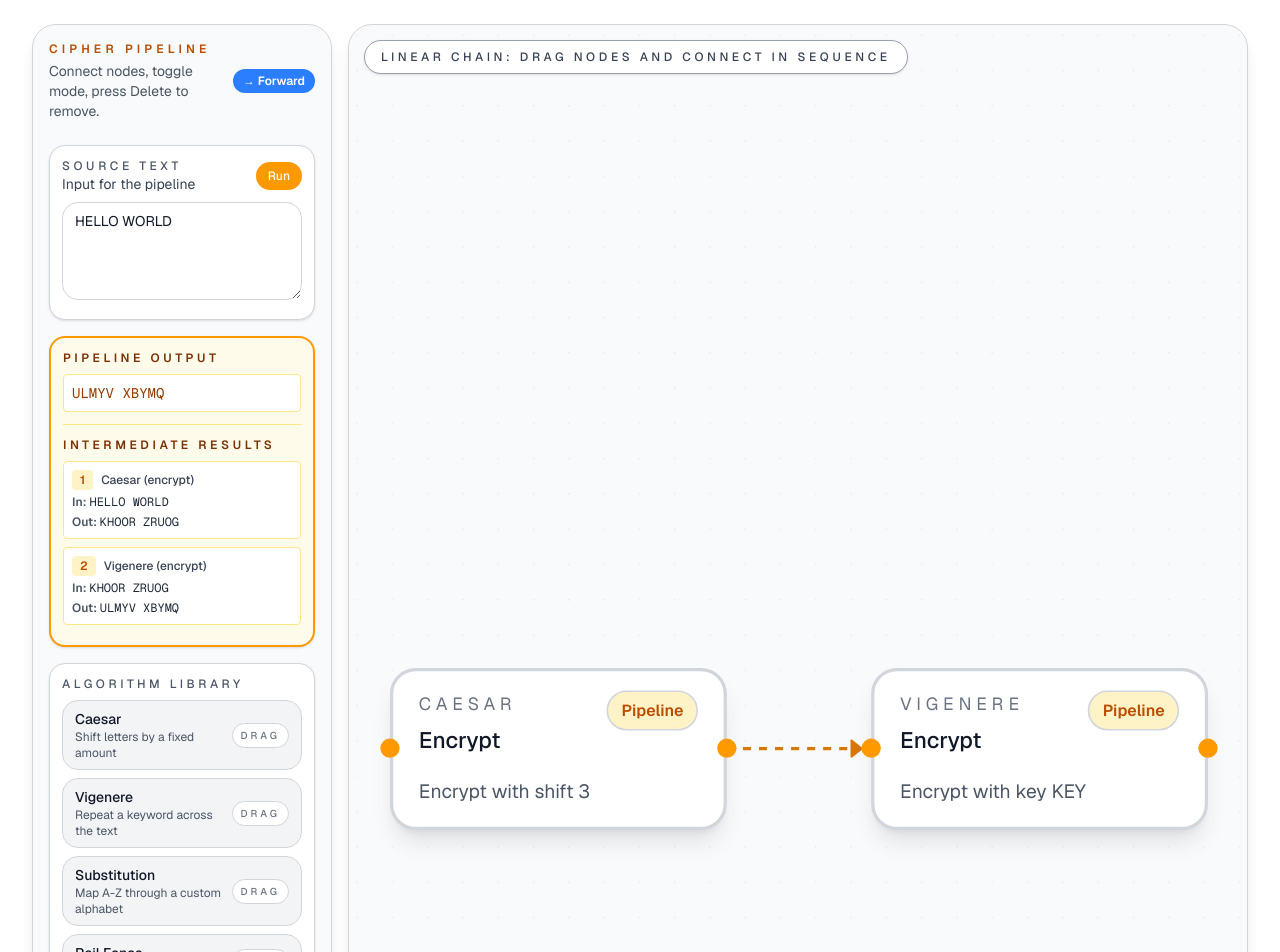
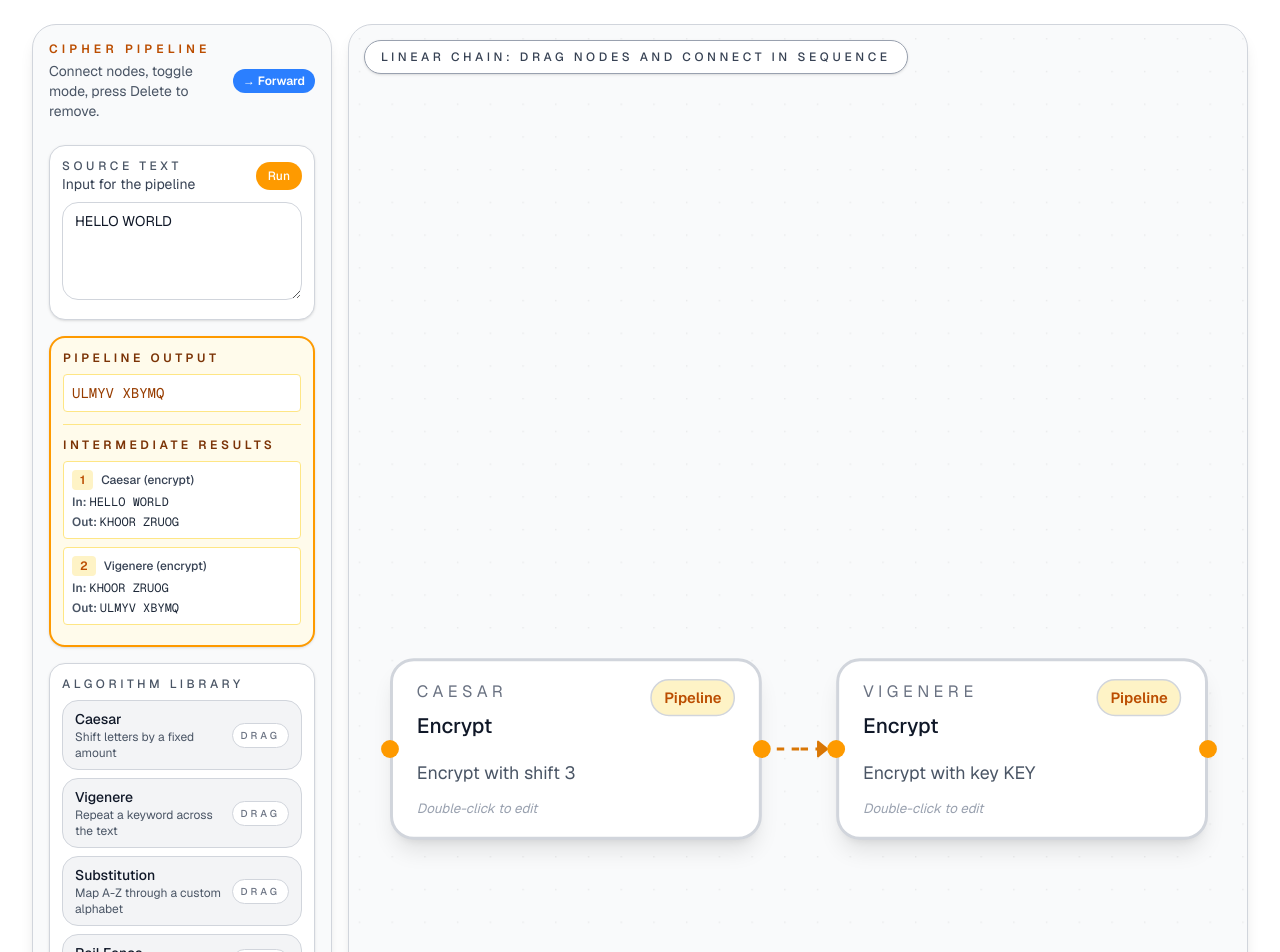
Before and after one commit to AdeelTahir-SE/VYRO_P1, a Next.js app: page / in a window 1280 px wide. Shown: the top 952 px of the page. Built offline with nearby package versions, Linux system fonts and the light colour scheme.

Commit message:
feat: add editing functionality for cipher nodes with parameter adjustments

```diff
--- a/src/components/cipher.tsx
+++ b/src/components/cipher.tsx
@@ -322,19 +322,128 @@ function identifyTerminalNodes(nodes: PipelineNode[], edges: PipelineEdge[]): Se
   return terminals;
 }
 
-function CipherNode({ data, selected }: NodeProps) {
+interface CipherNodeProps extends NodeProps {
+  editingNodeId?: string;
+  onStartEditing?: (nodeId: string) => void;
+  onSaveEdit?: (nodeId: string, params: NodeParams) => void;
+  onCancelEdit?: () => void;
+}
+
+function CipherNode({
+  data,
+  selected,
+  id,
+  editingNodeId,
+  onStartEditing,
+  onSaveEdit,
+  onCancelEdit,
+}: CipherNodeProps) {
   const nodeData = data as CipherNodeData;
+  const isEditing = editingNodeId === id;
+  const [editParams, setEditParams] = useState<NodeParams>(nodeData.params);
+
+  useEffect(() => {
+    if (!isEditing) return;
+
+    const handleKeyDown = (e: KeyboardEvent) => {
+      if (e.key === "Enter") {
+        e.preventDefault();
+        onSaveEdit?.(id, editParams);
+      } else if (e.key === "Escape") {
+        e.preventDefault();
+        onCancelEdit?.();
+      }
+    };
+
+    window.addEventListener("keydown", handleKeyDown);
+    return () => window.removeEventListener("keydown", handleKeyDown);
+  }, [isEditing, id, editParams, onSaveEdit, onCancelEdit]);
 
   return (
     <div
-      className={`rounded-2xl border-2 px-4 py-3 shadow-lg transition ${
-        selected
-          ? "border-amber-600 bg-amber-50 shadow-[0_0_0_2px_rgba(217,119,6,0.4)]"
-          : "border-gray-300 bg-white"
-      }`}
-      style={{ minWidth: 210 }}
+      className={`rounded-2xl border-2 px-4 py-3 shadow-lg transition ${isEditing ? "border-blue-500 bg-blue-50 shadow-[0_0_0_2px_rgba(59,130,246,0.4)]" : selected ? "border-amber-600 bg-amber-50 shadow-[0_0_0_2px_rgba(217,119,6,0.4)]" : "border-gray-300 bg-white"}`}
+      style={{ minWidth: 250 }}
+      onDoubleClick={() => onStartEditing?.(id)}
+      role="button"
+      title="Double-click to edit parameters"
     >
       <Handle type="target" position={Position.Left} className="h-3! w-3! border-none! bg-amber-500!" />
+      {isEditing ? (
+        <div className="space-y-2" onClick={(e) => e.stopPropagation()}>
+          <div>
+            <p className="text-[10px] uppercase tracking-[0.25em] text-gray-600 font-medium">Algorithm</p>
+            <p className="mt-1 text-xs font-semibold text-gray-900">{algorithmLabels[nodeData.algorithm]}</p>
+          </div>
+          {nodeData.algorithm === "caesar" && (
+            <label className="block space-y-1">
+              <p className="text-[10px] uppercase tracking-[0.25em] text-gray-600 font-medium">Shift</p>
+              <input
+                type="number"
+                value={editParams.shift}
+                onChange={(e) => setEditParams({ ...editParams, shift: Number(e.target.value) || 0 })}
+                className="w-full rounded border border-blue-300 bg-white px-2 py-1 text-xs text-gray-900 outline-none focus:border-blue-500 focus:ring-1 focus:ring-blue-500"
+                autoFocus
+              />
+            </label>
+          )}
+          {(nodeData.algorithm === "vigenere" || nodeData.algorithm === "columnar" || nodeData.algorithm === "xor") && (
+            <label className="block space-y-1">
+              <p className="text-[10px] uppercase tracking-[0.25em] text-gray-600 font-medium">Key</p>
+              <input
+                type="text"
+                value={editParams.key}
+                onChange={(e) => setEditParams({ ...editParams, key: e.target.value })}
+                className="w-full rounded border border-blue-300 bg-white px-2 py-1 text-xs text-gray-900 outline-none focus:border-blue-500 focus:ring-1 focus:ring-blue-500"
+                autoFocus
+              />
+            </label>
+          )}
+          {nodeData.algorithm === "railFence" && (
+            <label className="block space-y-1">
+              <p className="text-[10px] uppercase tracking-[0.25em] text-gray-600 font-medium">Rails</p>
+              <input
+                type="number"
+                min={2}
+                value={editParams.rails}
+                onChange={(e) => setEditParams({ ...editParams, rails: Number(e.target.value) || 2 })}
+                className="w-full rounded border border-blue-300 bg-white px-2 py-1 text-xs text-gray-900 outline-none focus:border-blue-500 focus:ring-1 focus:ring-blue-500"
+                autoFocus
+              />
+            </label>
+          )}
+          {nodeData.algorithm === "substitution" && (
+            <label className="block space-y-1">
+              <p className="text-[10px] uppercase tracking-[0.25em] text-gray-600 font-medium">Alphabet</p>
+              <input
+                type="text"
+                maxLength={26}
+                value={editParams.alphabet}
+                onChange={(e) => setEditParams({ ...editParams, alphabet: e.target.value.toUpperCase() })}
+                className="w-full rounded border border-blue-300 bg-white px-2 py-1 text-xs text-gray-900 outline-none focus:border-blue-500 focus:ring-1 focus:ring-blue-500"
+                autoFocus
+              />
+            </label>
+          )}
+          <div className="flex gap-2 pt-1">
+            <button
+              type="button"
+              onClick={() => onSaveEdit?.(id, editParams)}
+              className="flex-1 rounded border border-green-300 bg-green-50 px-2 py-1 text-[10px] font-semibold text-green-700 transition hover:bg-green-100"
+            >
+              Save
+            </button>
+            <button
+              type="button"
+              onClick={() => onCancelEdit?.()}
+              className="flex-1 rounded border border-gray-300 bg-gray-50 px-2 py-1 text-[10px] font-semibold text-gray-700 transition hover:bg-gray-100"
+            >
+              Cancel
+            </button>
+          </div>
+          <p className="text-[9px] text-gray-500 pt-1">Enter to save, Esc to cancel</p>
+        </div>
+      ) : (
+        <>
           <div className="flex items-start justify-between gap-3">
             <div>
               <p className="text-[11px] uppercase tracking-[0.28em] text-gray-500">{algorithmLabels[nodeData.algorithm]}</p>
@@ -350,6 +459,7 @@ function CipherNode({ data, selected }: NodeProps) {
             </div>
           </div>
           <p className="mt-3 text-xs leading-5 text-gray-600">{nodeData.summary}</p>
+          <p className="mt-2 text-[9px] text-gray-400 italic">Double-click to edit</p>
           {nodeData.result && (
             <div className="mt-3 rounded bg-amber-50 border border-amber-200 p-2">
               <p className="text-[10px] font-semibold text-amber-900">
@@ -357,6 +467,8 @@ function CipherNode({ data, selected }: NodeProps) {
               </p>
               <p className="text-xs text-amber-900 font-mono mt-1 wrap-break-word">{nodeData.result.substring(0, 40)}{nodeData.result.length > 40 ? "..." : ""}</p>
             </div>
+          )}
+        </>
       )}
       <Handle type="source" position={Position.Right} className="h-3! w-3! border-none! bg-amber-500!" />
     </div>
@@ -392,11 +504,10 @@ function GraphEditor() {
   const [isRunning, setIsRunning] = useState(false);
   const [runStatus, setRunStatus] = useState<"idle" | "success" | "error">("idle");
   const [globalMode, setGlobalMode] = useState<"forward" | "reverse">("forward");
+  const [editingNodeId, setEditingNodeId] = useState<string | undefined>(undefined);
   const { screenToFlowPosition } = useReactFlow();
 
   const selectedNode = useMemo(() => nodes.find((node) => node.id === selectedNodeId) ?? null, [nodes, selectedNodeId]);
-
-  const nodeTypes = useMemo(() => ({ cipher: CipherNode }), []);
 
   const updateNode = useCallback(
     (nodeId: string, updater: (node: PipelineNode) => PipelineNode) => {
@@ -417,6 +528,45 @@ function GraphEditor() {
       }));
     },
     [edges],
+  );
+
+  const handleStartEditing = useCallback((nodeId: string) => {
+    setEditingNodeId(nodeId);
+    setSelectedNodeId(nodeId);
+  }, []);
+
+  const handleSaveEdit = useCallback(
+    (nodeId: string, newParams: NodeParams) => {
+      updateNode(nodeId, (node) => {
+        const newData = {
+          ...node.data,
+          params: newParams,
+          summary: buildSummary(node.data.algorithm, node.data.mode, newParams),
+        };
+        return { ...node, data: newData };
+      });
+      setEditingNodeId(undefined);
+    },
+    [updateNode]
+  );
+
+  const handleCancelEdit = useCallback(() => {
+    setEditingNodeId(undefined);
+  }, []);
+
+  const nodeTypes = useMemo(
+    () => ({
+      cipher: (props: NodeProps) => (
+        <CipherNode
+          {...props}
+          editingNodeId={editingNodeId}
+          onStartEditing={handleStartEditing}
+          onSaveEdit={handleSaveEdit}
+          onCancelEdit={handleCancelEdit}
+        />
+      ),
+    }),
+    [editingNodeId, handleStartEditing, handleSaveEdit, handleCancelEdit]
   );
 
   const addNodeToCanvas = useCallback(
```
Lines whose indentation alone changed are shown as unchanged.
